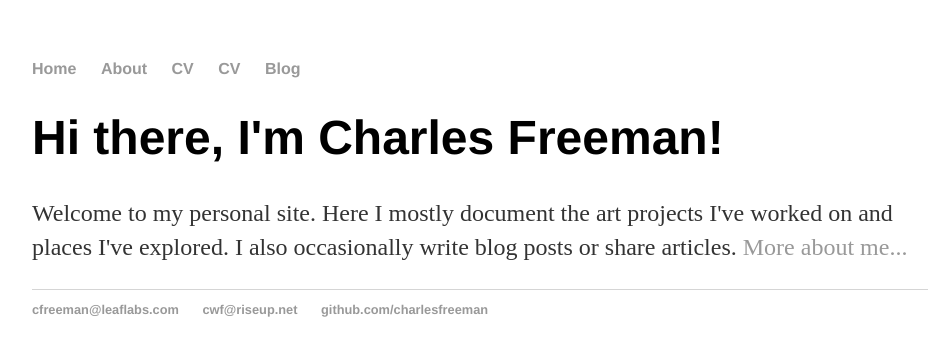
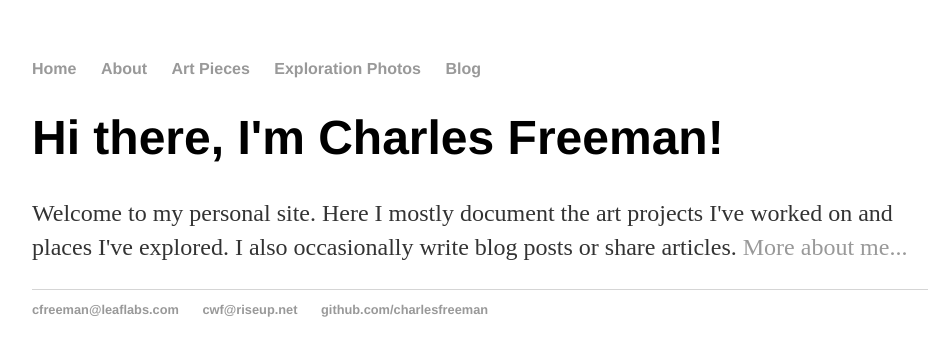
Before and after one commit to charlesfreeman/charlesfreeman.github.io, a Jekyll site: the page built from index.html, in a window 1280 px wide. Shown: the top 356 px of the page, without its empty margins (160-1097 px from the left). Built offline with Jekyll 4.4.1, drawn with Linux system fonts in a browser that asks for light colours.

Commit message:
edited the default layout

```diff
--- a/_layouts/default.html
+++ b/_layouts/default.html
@@ -10,8 +10,8 @@
 	    		<ul>
 	        		<li><a href="/">Home</a></li>
 		        	<li><a href="/about">About</a></li>
-	        		<li><a href="/art-pieces">CV</a></li>
-				<li><a href="/exploration-photos">CV</a></li>
+	        		<li><a href="/art-pieces">Art Pieces</a></li>
+				<li><a href="/exploration-photos">Exploration Photos</a></li>
 	        		<li><a href="/blog">Blog</a></li>
 	    		</ul>
 			</nav>
```
